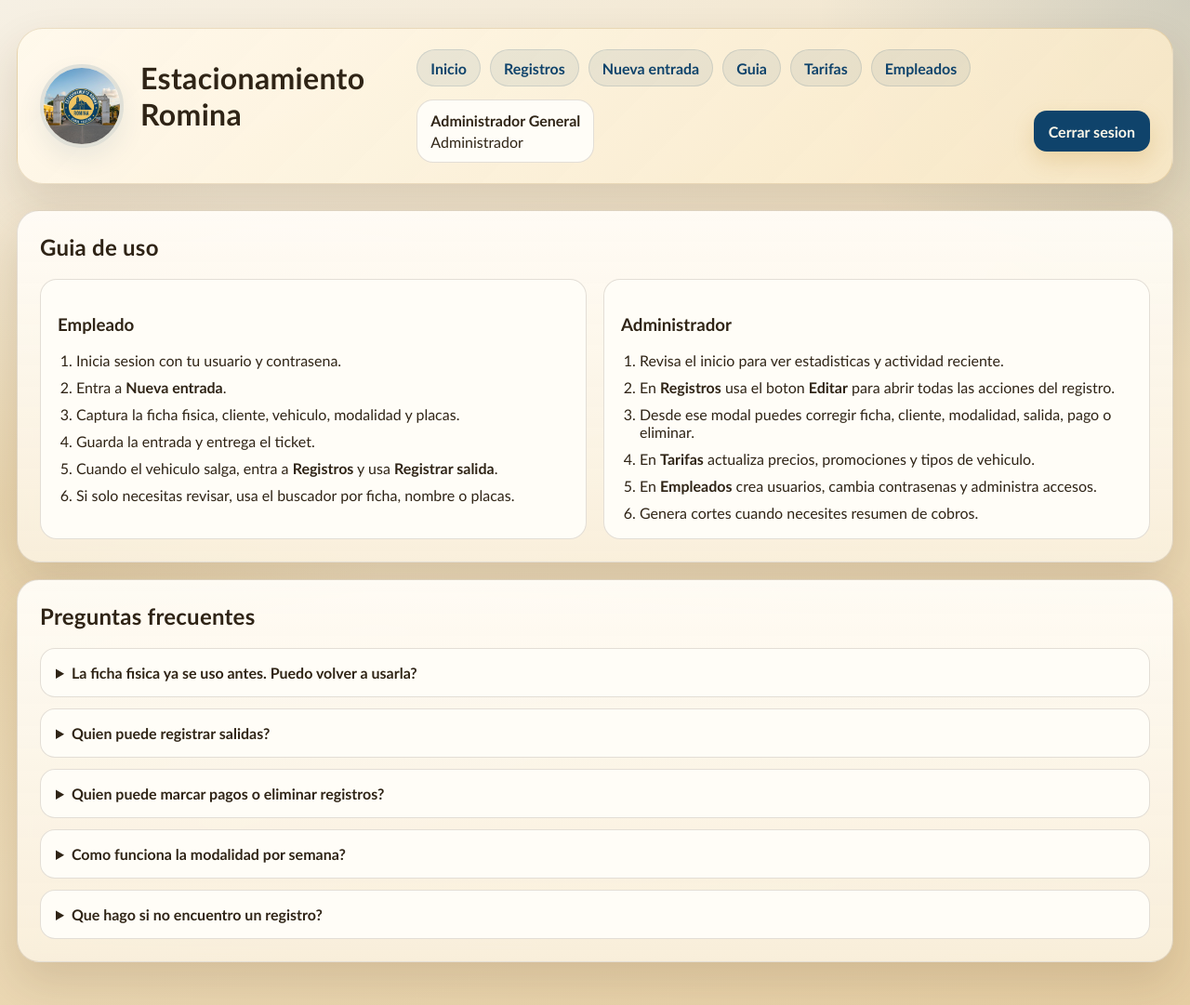
After one commit to Chesco23706/estacionamiento-romina, a Flask app: page /help in a window 1280 px wide. The commit adds this page. Shown: the whole page at 93% size. Run offline with Flask 3, Linux system fonts and the light colour scheme; a user stored in the database is signed in.

Commit message:
Support reusable physical tickets, employee exits, record edit modal, and help guide

```diff
--- a/app/routes.py
+++ b/app/routes.py
@@ -61,6 +61,7 @@ def build_records_query(filters):
         query = query.filter(
             or_(
                 VehicleRecord.ticket_number.ilike(like_value),
+                VehicleRecord.physical_ticket_number.ilike(like_value),
                 VehicleRecord.client_name.ilike(like_value),
                 VehicleRecord.plate_number.ilike(like_value),
                 VehicleRecord.vehicle_type.ilike(like_value),
@@ -206,6 +207,12 @@ def employees_page():
     return render_template("employees.html", users=users, cuts=cuts)
 
 
+@main_bp.route("/help")
+@login_required
+def help_page():
+    return render_template("help.html")
+
+
 @main_bp.route("/records/new", methods=["POST"])
 @login_required
 def create_record():
@@ -237,7 +244,7 @@ def ticket_document(record_id):
         return redirect(url_for("main.records_page"))
 
     pdf_bytes = build_ticket_pdf(record, format_datetime_for_ticket)
-    filename = f"ticket_{record.ticket_number}.pdf"
+    filename = f"ticket_{record.display_ticket_number}.pdf"
     as_attachment = request.args.get("download") == "1"
     return send_file(
         BytesIO(pdf_bytes),
@@ -249,7 +256,6 @@ def ticket_document(record_id):
 
 @main_bp.route("/records/<int:record_id>/exit", methods=["POST"])
 @login_required
-@role_required("admin")
 def register_vehicle_exit(record_id):
     record = db.session.get(VehicleRecord, record_id)
     if not record:
@@ -305,6 +311,23 @@ def edit_record(record_id):
         record_stay_modes=RECORD_STAY_MODES,
         status_options=STATUS_OPTIONS,
     )
+
+
+@main_bp.route("/records/<int:record_id>/update", methods=["POST"])
+@login_required
+@role_required("admin")
+def update_record_from_modal(record_id):
+    record = db.session.get(VehicleRecord, record_id)
+    if not record:
+        flash("No se encontrÃ³ el registro solicitado.", "danger")
+        return redirect(url_for("main.records_page"))
+
+    try:
+        update_vehicle_record(record, request.form, current_user)
+        flash("Registro actualizado correctamente.", "success")
+    except ValueError as exc:
+        flash(str(exc), "danger")
+    return redirect(url_for("main.records_page"))
 
 
 @main_bp.route("/tariffs/new", methods=["POST"])
--- a/app/templates/base.html
+++ b/app/templates/base.html
@@ -22,6 +22,7 @@
               <a href="{{ url_for('main.dashboard') }}">Inicio</a>
               <a href="{{ url_for('main.records_page') }}">Registros</a>
               <a href="{{ url_for('main.operations_page') }}">Nueva entrada</a>
+              <a href="{{ url_for('main.help_page') }}">Guia</a>
               {% if current_user.is_admin %}
               <a href="{{ url_for('main.tariffs_page') }}">Tarifas</a>
               <a href="{{ url_for('main.employees_page') }}">Empleados</a>
--- a/app/templates/dashboard.html
+++ b/app/templates/dashboard.html
@@ -48,7 +48,7 @@
       <table>
         <thead>
           <tr>
-            <th>Ticket</th>
+            <th>Ficha</th>
             <th>Cliente</th>
             <th>Tipo</th>
             <th>Entrada</th>
@@ -59,7 +59,7 @@
         <tbody>
           {% for record in records %}
           <tr>
-            <td>{{ record.ticket_number }}</td>
+            <td>{{ record.display_ticket_number }}</td>
             <td>{{ record.client_name }}</td>
             <td>{{ record.vehicle_type }}</td>
             <td>{{ record.entry_at|dt }}</td>
--- /dev/null
+++ b/app/templates/help.html
@@ -0,0 +1,59 @@
+{% extends "base.html" %}
+{% block title %}Guia de Uso | Estacionamiento Romina{% endblock %}
+{% block content %}
+<main class="dashboard-layout">
+  <section class="card feature-card">
+    <h2>Guia de uso</h2>
+    <div class="help-grid">
+      <article class="help-card">
+        <h3>Empleado</h3>
+        <ol class="help-list">
+          <li>Inicia sesion con tu usuario y contrasena.</li>
+          <li>Entra a <strong>Nueva entrada</strong>.</li>
+          <li>Captura la ficha fisica, cliente, vehiculo, modalidad y placas.</li>
+          <li>Guarda la entrada y entrega el ticket.</li>
+          <li>Cuando el vehiculo salga, entra a <strong>Registros</strong> y usa <strong>Registrar salida</strong>.</li>
+          <li>Si solo necesitas revisar, usa el buscador por ficha, nombre o placas.</li>
+        </ol>
+      </article>
+      <article class="help-card">
+        <h3>Administrador</h3>
+        <ol class="help-list">
+          <li>Revisa el inicio para ver estadisticas y actividad reciente.</li>
+          <li>En <strong>Registros</strong> usa el boton <strong>Editar</strong> para abrir todas las acciones del registro.</li>
+          <li>Desde ese modal puedes corregir ficha, cliente, modalidad, salida, pago o eliminar.</li>
+          <li>En <strong>Tarifas</strong> actualiza precios, promociones y tipos de vehiculo.</li>
+          <li>En <strong>Empleados</strong> crea usuarios, cambia contrasenas y administra accesos.</li>
+          <li>Genera cortes cuando necesites resumen de cobros.</li>
+        </ol>
+      </article>
+    </div>
+  </section>
+
+  <section class="card feature-card">
+    <h2>Preguntas frecuentes</h2>
+    <div class="faq-stack">
+      <details class="faq-item">
+        <summary>La ficha fisica ya se uso antes. Puedo volver a usarla?</summary>
+        <p>Si. La ficha es reutilizable. Solo se bloquea si esa misma ficha sigue asignada a un vehiculo que aun no tiene salida.</p>
+      </details>
+      <details class="faq-item">
+        <summary>Quien puede registrar salidas?</summary>
+        <p>Tanto administradores como empleados pueden registrar la salida de un vehiculo desde la pantalla de registros.</p>
+      </details>
+      <details class="faq-item">
+        <summary>Quien puede marcar pagos o eliminar registros?</summary>
+        <p>Esas acciones quedan para el administrador dentro del modal de edicion del registro.</p>
+      </details>
+      <details class="faq-item">
+        <summary>Como funciona la modalidad por semana?</summary>
+        <p>La semana cuenta 7 dias completos. En pantalla veras cuantos dias restantes quedan de esa semana.</p>
+      </details>
+      <details class="faq-item">
+        <summary>Que hago si no encuentro un registro?</summary>
+        <p>Busca por ficha fisica, nombre del cliente, placas o tipo de vehiculo dentro de la seccion de registros.</p>
+      </details>
+    </div>
+  </section>
+</main>
+{% endblock %}
--- a/app/templates/operations.html
+++ b/app/templates/operations.html
@@ -7,7 +7,7 @@
     <form method="post" action="{{ url_for('main.create_record') }}" class="form-grid">
       <input type="hidden" name="csrf_token" value="{{ csrf_token() }}">
       <label>
-        Ticket
+        Ficha
         <input type="text" name="ticket_number" required maxlength="30">
       </label>
       <label>
--- a/app/templates/record_edit.html
+++ b/app/templates/record_edit.html
@@ -7,8 +7,8 @@
     <form method="post" class="form-grid">
       <input type="hidden" name="csrf_token" value="{{ csrf_token() }}">
       <label>
-        Ticket
-        <input type="text" name="ticket_number" required value="{{ record.ticket_number }}">
+        Ficha
+        <input type="text" name="ticket_number" required value="{{ record.display_ticket_number }}">
       </label>
       <label>
         Cliente
--- a/app/templates/ticket.html
+++ b/app/templates/ticket.html
@@ -1,12 +1,12 @@
 {% extends "base.html" %}
-{% block title %}Ticket {{ record.ticket_number }}{% endblock %}
+{% block title %}Ticket {{ record.display_ticket_number }}{% endblock %}
 {% block content %}
 <main class="single-column">
   <section class="card ticket-card">
     <div class="ticket-header">
       <div>
         <p class="eyebrow">Documento generado</p>
-        <h2>Ticket {{ record.ticket_number }}</h2>
+        <h2>Ficha {{ record.display_ticket_number }}</h2>
         <p class="muted">Ya puedes verlo, descargarlo o imprimirlo.</p>
       </div>
       <img class="ticket-logo" src="{{ url_for('static', filename='logo.jpg') }}" alt="Logo Romina">
--- a/app/tickets.py
+++ b/app/tickets.py
@@ -20,7 +20,7 @@ def build_ticket_pdf(record, datetime_formatter):
     ink = HexColor("#2f2416")
     muted = HexColor("#7b6950")
 
-    pdf.setTitle(f"Ticket {record.ticket_number}")
+    pdf.setTitle(f"Ticket {record.display_ticket_number}")
     pdf.setFillColorRGB(1, 1, 1)
     pdf.setStrokeColor(gold)
     pdf.roundRect(18 * mm, 22 * mm, width - 36 * mm, height - 44 * mm, 8 * mm, stroke=1, fill=1)
@@ -47,7 +47,7 @@ def build_ticket_pdf(record, datetime_formatter):
     pdf.line(24 * mm, height - 60 * mm, width - 24 * mm, height - 60 * mm)
 
     fields = [
-        ("Ticket", record.ticket_number),
+        ("Ficha", record.display_ticket_number),
         ("Cliente", record.client_name),
         ("Vehiculo", record.vehicle_type),
         ("Placas / ID", record.plate_number),
--- a/public/app.js
+++ b/public/app.js
@@ -117,11 +117,49 @@ function setupRecordModeFields() {
   });
 }
 
+function setupDialogs() {
+  const openButtons = document.querySelectorAll("[data-open-dialog]");
+  const closeButtons = document.querySelectorAll("[data-close-dialog]");
+
+  openButtons.forEach((button) => {
+    button.addEventListener("click", () => {
+      const dialog = document.getElementById(button.dataset.openDialog);
+      if (dialog && typeof dialog.showModal === "function") {
+        dialog.showModal();
+      }
+    });
+  });
+
+  closeButtons.forEach((button) => {
+    button.addEventListener("click", () => {
+      const dialog = document.getElementById(button.dataset.closeDialog);
+      if (dialog) {
+        dialog.close();
+      }
+    });
+  });
+
+  document.querySelectorAll("dialog.record-dialog").forEach((dialog) => {
+    dialog.addEventListener("click", (event) => {
+      const rect = dialog.getBoundingClientRect();
+      const inside =
+        rect.top <= event.clientY &&
+        event.clientY <= rect.top + rect.height &&
+        rect.left <= event.clientX &&
+        event.clientX <= rect.left + rect.width;
+      if (!inside) {
+        dialog.close();
+      }
+    });
+  });
+}
+
 window.addEventListener("DOMContentLoaded", () => {
   startLiveTimers();
   startLiveDayCounters();
   setupPasswordToggles();
   setupRecordModeFields();
+  setupDialogs();
   syncSectionFromHash();
 });
 
--- a/public/styles.css
+++ b/public/styles.css
@@ -700,6 +700,80 @@ thead {
   margin: 22px 0;
 }
 
+.record-dialog {
+  width: min(860px, calc(100% - 24px));
+  border: none;
+  padding: 0;
+  background: transparent;
+}
+
+.record-dialog::backdrop {
+  background: rgba(24, 18, 10, 0.42);
+}
+
+.record-dialog-card {
+  background: var(--surface);
+  border: 1px solid var(--border);
+  border-radius: 24px;
+  padding: 24px;
+  box-shadow: var(--shadow);
+}
+
+.record-modal-actions {
+  display: flex;
+  flex-wrap: wrap;
+  gap: 12px;
+  align-items: center;
+  margin-top: 12px;
+}
+
+.record-modal-actions form {
+  margin: 0;
+}
+
+.help-grid {
+  display: grid;
+  grid-template-columns: repeat(auto-fit, minmax(320px, 1fr));
+  gap: 18px;
+}
+
+.help-card {
+  background: var(--surface-strong);
+  border: 1px solid var(--border);
+  border-radius: 18px;
+  padding: 18px;
+}
+
+.help-list {
+  margin: 0;
+  padding-left: 20px;
+  display: grid;
+  gap: 10px;
+}
+
+.faq-stack {
+  display: grid;
+  gap: 12px;
+}
+
+.faq-item {
+  border: 1px solid var(--border);
+  border-radius: 16px;
+  background: var(--surface-strong);
+  padding: 0 16px;
+}
+
+.faq-item summary {
+  cursor: pointer;
+  font-weight: 700;
+  padding: 16px 0;
+}
+
+.faq-item p {
+  margin: 0 0 16px;
+  color: var(--muted);
+}
+
 @media (max-width: 900px) {
   .topbar,
   .topbar-actions,
```
Also changed, not shown: app/models.py (+17 -0 lines), app/services.py (+25 -9 lines), app/templates/records.html (+84 -10 lines), tests/test_app.py (+80 -11 lines).
